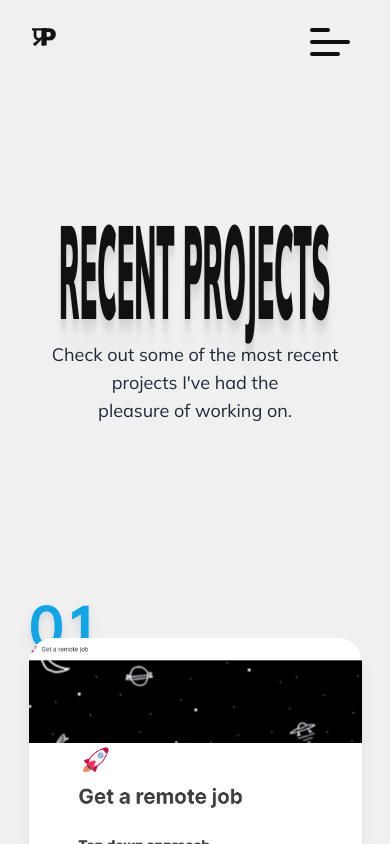
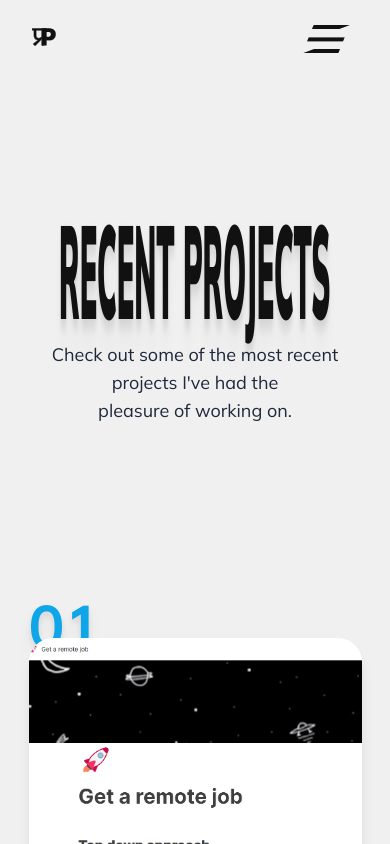
Before and after one commit to psapkale/portfolio, a React (Vite) app: page /projects in a window 390 px wide. Shown: the top 844 px of the page. Built offline with nearby package versions, Linux system fonts and the light colour scheme; no server answers; a web font is replaced by a local one.

Commit message:
hamburger changed

```diff
--- a/src/animations/styles.css
+++ b/src/animations/styles.css
@@ -267,14 +267,15 @@ body {
    transition: width 0.8s cubic-bezier(0.165, 0.84, 0.44, 1) 0.48s;
 }
 
-.hamburger {
-   display: flex;
-   flex-direction: column;
-   /* width: 40px; */
-   cursor: pointer;
-}
+/* hamburger1 */
+/* .hamburger { */
+/* display: flex; */
+/* flex-direction: column; */
+/* width: 40px; */
+/* cursor: pointer; */
+/* } */
 
-.bar {
+/* .bar {
    background: #111;
    border-radius: 10px;
    height: 4px;
@@ -308,6 +309,76 @@ body {
    transform-origin: bottom;
    width: 50%;
    transform: translate(18px, -6px) rotate(45deg);
+} */
+
+/* hamburger3 */
+
+.menu-btn-3 span,
+.menu-btn-3 span::before,
+.menu-btn-3 span::after {
+   background: #111;
+   content: "";
+   position: absolute;
+   width: 100%;
+   height: 4.4px;
+   margin-top: 13px;
+
+   -webkit-transform: rotate(180deg);
+   -moz-transform: rotate(180deg);
+   -o-transform: rotate(deg);
+   transform: rotate(180deg);
+
+   -webkit-transition: 0.5s ease-in-out;
+   -moz-transition: 0.5s ease-in-out;
+   -o-transition: 0.5s ease-in-out;
+   transition: 0.5s ease-in-out;
+}
+
+.menu-btn-3 span::before {
+   clip-path: polygon(25% 0%, 100% 0%, 75% 100%, 0% 100%);
+   margin-top: -12px;
+}
+
+.menu-btn-3 span::after {
+   clip-path: polygon(25% 0%, 100% 0%, 75% 100%, 0% 100%);
+   margin-top: 12px;
+}
+
+.menu-btn-3 {
+   clip-path: polygon(25% 0%, 100% 0%, 75% 100%, 0% 100%);
+}
+
+/* .menu-btn-3:hover {
+   background: #8cff32;
+} */
+
+.menu-btn-3.active {
+   clip-path: none;
+}
+
+.menu-btn-3.active span {
+   background: transparent;
+}
+
+.menu-btn-3.active span::before {
+   background: #8cff32;
+   margin-top: 0;
+   width: 48px;
+   -webkit-transform: rotate(45deg);
+   -moz-transform: rotate(45deg);
+   -o-transform: rotate(45deg);
+   transform: rotate(45deg);
+}
+
+.menu-btn-3.active:hover span::before {
+   background: #111;
+}
+
+.menu-btn-3.active span::after {
+   background: #111;
+   width: 48px;
+   transform: rotate(-45deg);
+   margin-top: 0;
 }
 
 @keyframes bganimation {
--- a/src/components/MenuOverlay.jsx
+++ b/src/components/MenuOverlay.jsx
@@ -87,16 +87,13 @@ export const MenuOverlay = () => {
                </a>
             </div>
          </div>
-         {/* hamburger */}
          <div
             onClick={handleShowOverlayModal}
-            className={`hamburger w-[40px] ${
+            className={`menu-btn-3 w-[48px] h-[30px] fixed top-6 lg:top-1/2 right-10 ${
                showMenuOverlay ? "active" : ""
-            } fixed top-6 lg:top-[50%] right-10 cursor-pointer z-30`}
+            } z-30 cursor-pointer`}
          >
-            <div class="bar first"></div>
-            <div class="bar second"></div>
-            <div class="bar third"></div>
+            <span></span>
          </div>
       </>
    );
```
